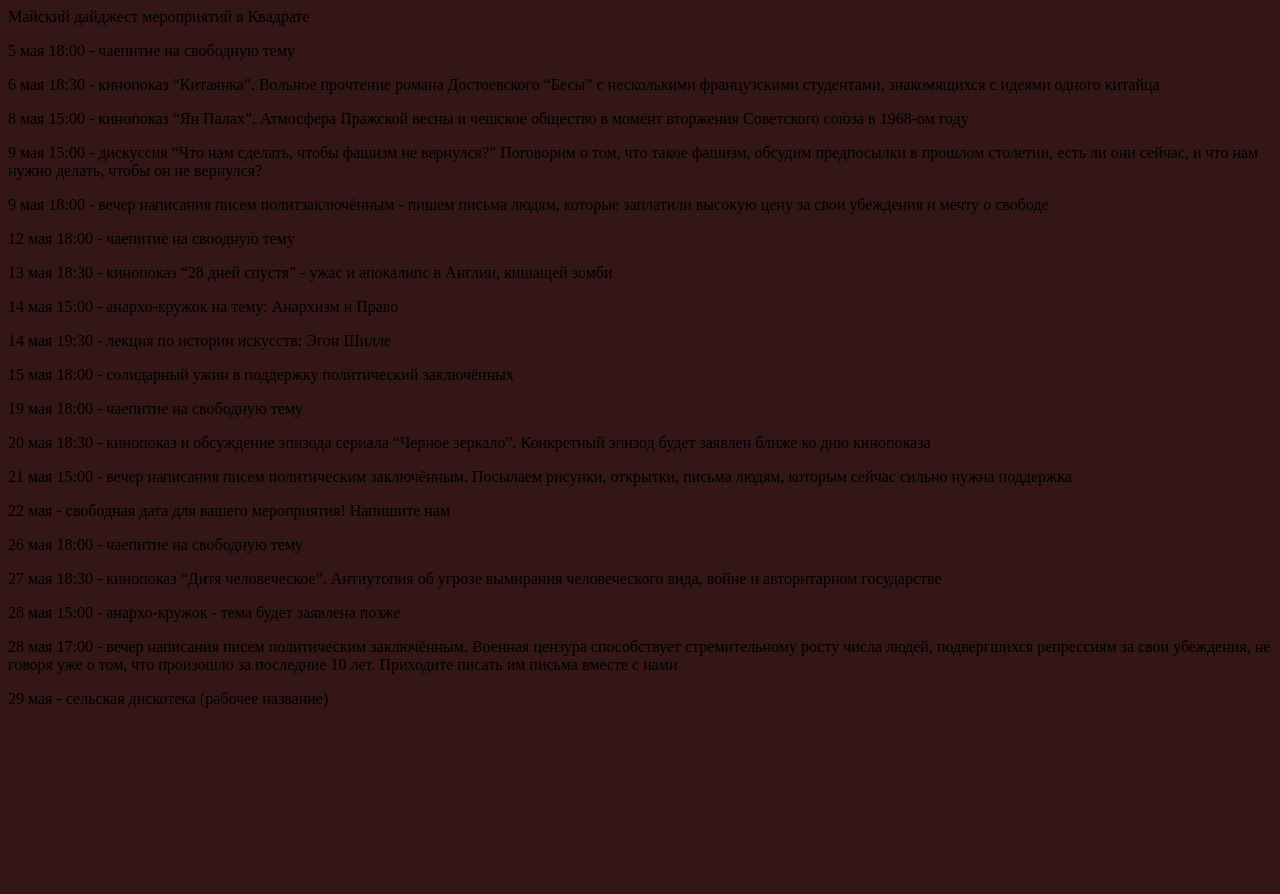
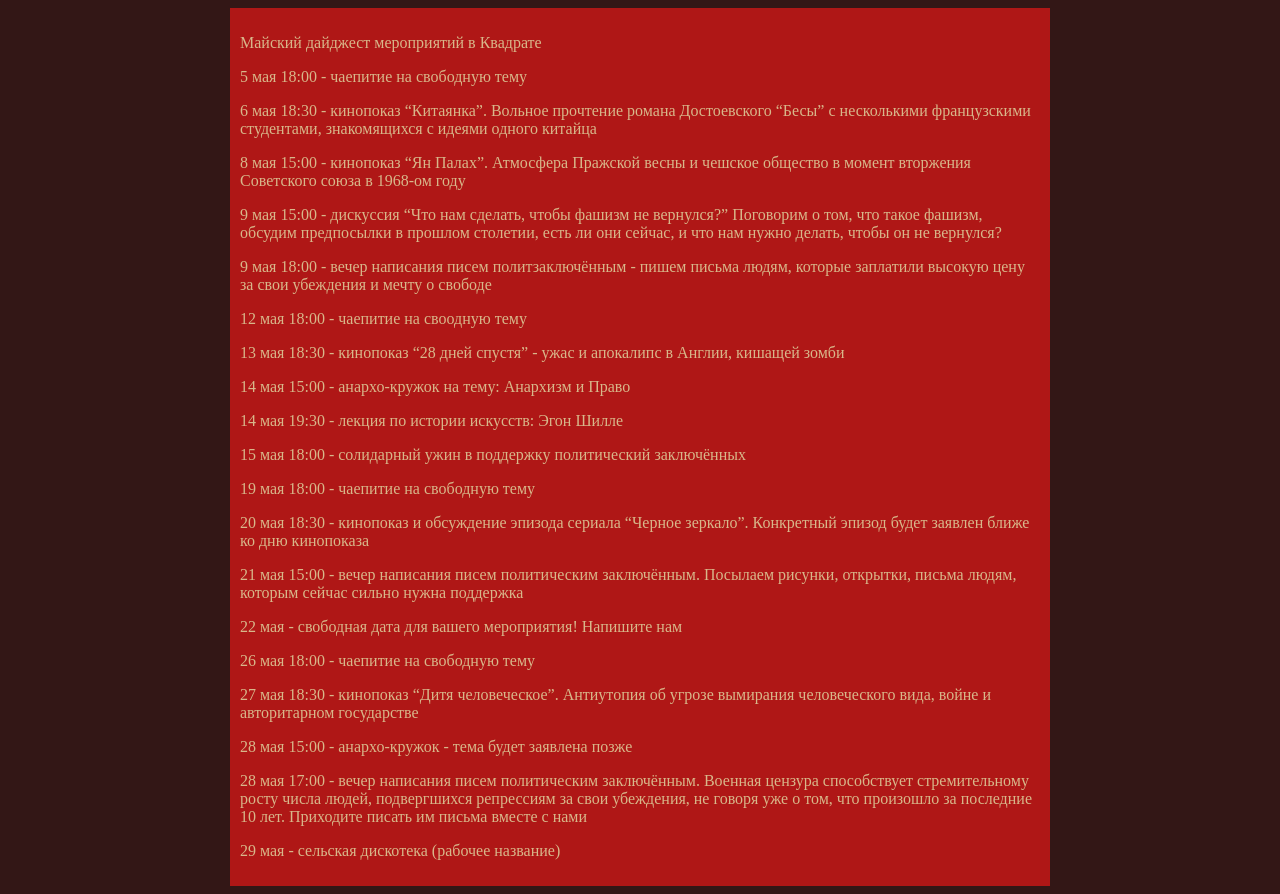
Before and after one commit to bl4cksqu4re/bl4cksqu4re.github.io, a plain HTML site: page pages/digxest/mayo.html in a window 1280 px wide. Before the commit the page ends 800 px from the top, so only its background shows below. Drawn offline with Linux system fonts and the light colour scheme; files that its build step writes are made by us from their sources.

Commit message:
changed style for may digest

```diff
--- a/pages/digxest/mayo.html
+++ b/pages/digxest/mayo.html
@@ -2,9 +2,10 @@
     <head>
         <meta charset="utf-8">
         <title>Чёрный квадрат - дайджест</title>
-        <link href="static/css/main.css" rel="stylesheet">
+        <link href="../../static/css/main.css" rel="stylesheet">
     </head>
     <body>
+        <div class="post">
             <p>Майский дайджест мероприятий в Квадрате</p>
 
             <p>5 мая 18:00 - чаепитие на свободную тему</p>
@@ -44,4 +45,5 @@
             <p>28 мая 17:00 - вечер написания писем политическим заключённым. Военная цензура способствует стремительному росту числа людей, подвергшихся репрессиям за свои убеждения, не говоря уже о том, что произошло за последние 10 лет. Приходите писать им письма вместе с нами</p>
 
             <p>29 мая - сельская дискотека (рабочее название)</p>
+        </div>
 </body></html>
```
Lines whose indentation alone changed are shown as unchanged.
